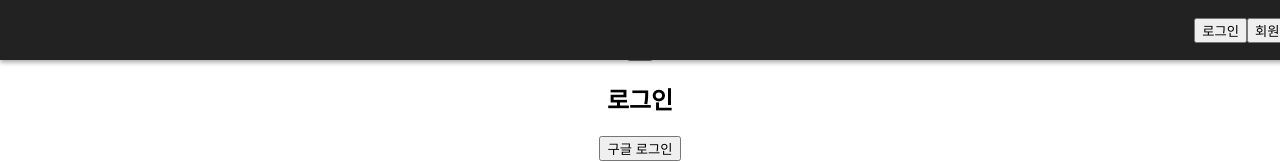
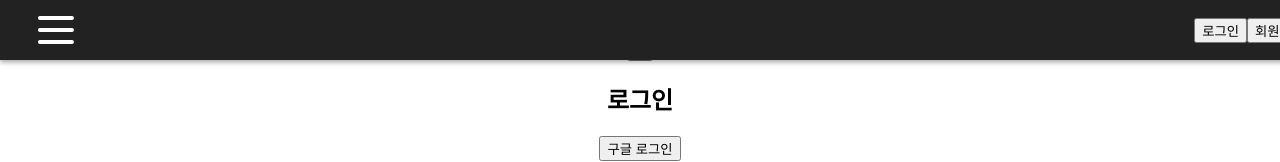
Before and after one commit to dlwleasy/UMC_9th_Web_YU, a React (Vite) app in the folder zoo/week05/: page /login in a window 1280 px wide. Shown: the top 162 px of the page. Built offline with nearby package versions, Linux system fonts and the light colour scheme.

Commit message:
[week06]mission01-1

```diff
--- a/zoo/week05/src/components/Navbar.jsx
+++ b/zoo/week05/src/components/Navbar.jsx
@@ -2,11 +2,30 @@ import { Link, useNavigate } from "react-router-dom";
 import "./Navbar.css";
 import { apiInstance } from "../api/axios.js";
 import axios from "axios";
+import React, { useState, useEffect } from "react";
 
 export default function Navbar() {
   const MoveToLogin = useNavigate();
   let status = localStorage.getItem("IsLoginned") ?? false;
   console.log("로그인 여부", status);
+  const [userName, setUserName] = useState("");
+
+  useEffect(() => {
+    //login
+    if (status) {
+      const Token = localStorage.getItem("accessToken");
+      const GetMyInfo = "/v1/users/me";
+      const headers = {
+        Authorization: `Bearer ${Token}`,
+      };
+
+      apiInstance.get(GetMyInfo, { headers }).then((response) => {
+        console.log(response);
+        setUserName(response.data.data.name);
+        console.log(userName);
+      });
+    }
+  }, [status, userName]);
 
   const sendToken = async () => {
     const Token = localStorage.getItem("accessToken");
@@ -14,10 +33,12 @@ export default function Navbar() {
     const headers = {
       Authorization: `Bearer ${Token}`,
     };
+
     apiInstance
       .get(GetMyInfo, { headers })
       .then((response) => {
         console.log(response);
+        console.log(response.data.data.name);
       })
       .catch((error) => {
         console.log(error);
@@ -82,12 +103,28 @@ export default function Navbar() {
   return (
     <>
       <div className="nav">
+        <svg
+          width="48"
+          height="48"
+          viewBox="0 0 48 48"
+          xmlns="http://www.w3.org/2000/svg"
+        >
+          <path
+            fill="none"
+            stroke="currentColor"
+            stroke-linecap="round"
+            stroke-linejoin="round"
+            stroke-width="4"
+            d="M7.95 11.95h32m-32 12h32m-32 12h32"
+          />
+        </svg>
         <h2 className="logo">돌려돌려LP판</h2>
 
         <span>
           {status ? (
             <>
               <button onClick={sendToken}>내정보</button>
+              <div>{userName}반갑습니다.</div>
               <button onClick={LogOut}>로그아웃</button>
             </>
           ) : (
@@ -105,3 +142,5 @@ export default function Navbar() {
     </>
   );
 }
+
+//화면을 바꾸기 위해서 state : 변수 - 상태가 변한는
```
Also changed, not shown: zoo/week05/public/hamburger-button.svg (added).
